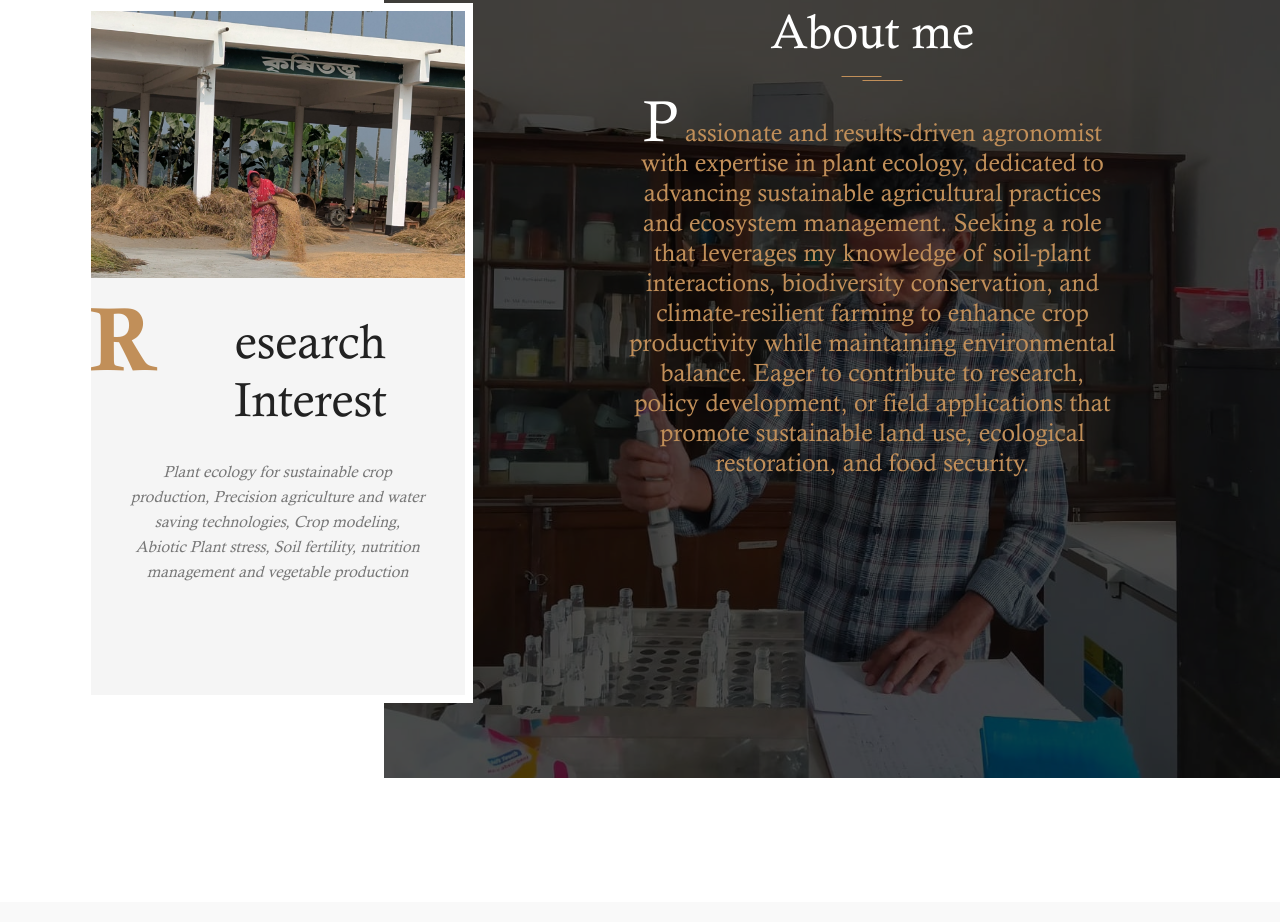
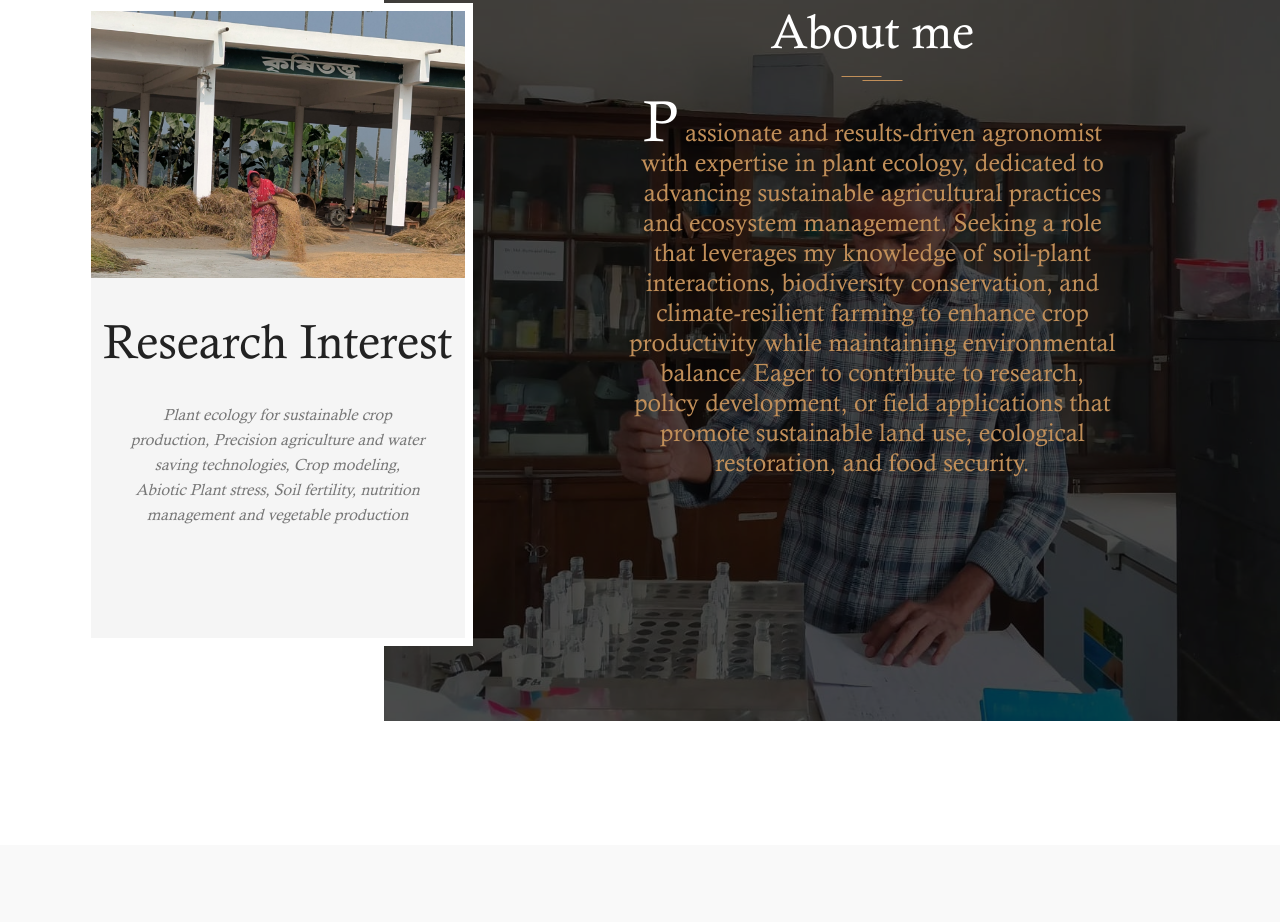
Before and after one commit to mdnayan2025/My-Portfolio, a plain HTML site: page index.html in a window 1280 px wide. Shown: the part 1091-2013 px from the top of the page. Drawn offline with nearby package versions, Linux system fonts and the light colour scheme.

Commit message:
Update index.html

```diff
--- a/index.html
+++ b/index.html
@@ -76,8 +76,8 @@
 				</div>
 				<div class="portfolio__bottom">
 					<div class="portfolio__name">
-						<span>R</span>
-						<h2 class="universal-h2">esearch Interest</h2>
+
+						<h2 class="universal-h2">Research Interest</h2>
 					</div>
 					<p>Plant ecology for sustainable crop production, Precision agriculture and water saving technologies, Crop modeling, Abiotic Plant stress, Soil fertility, nutrition management and vegetable production</p>
 				</div>
```
